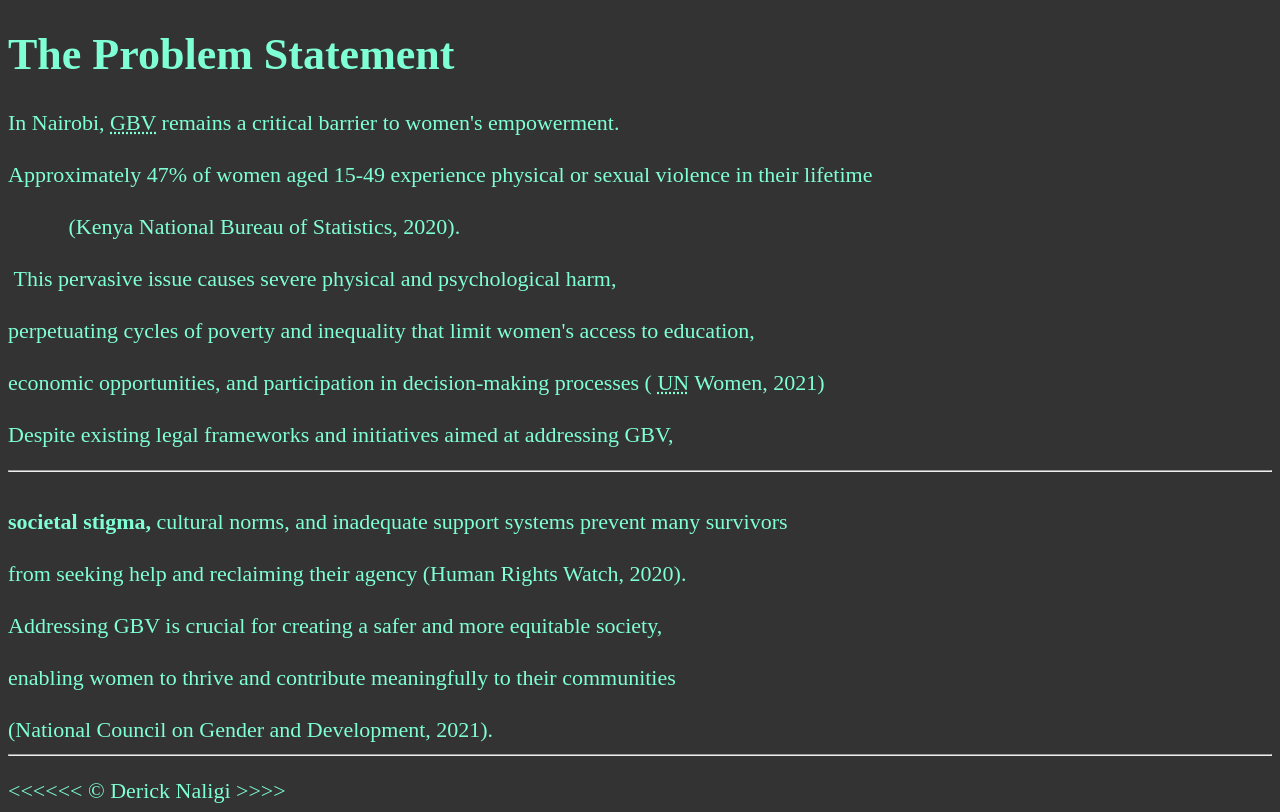
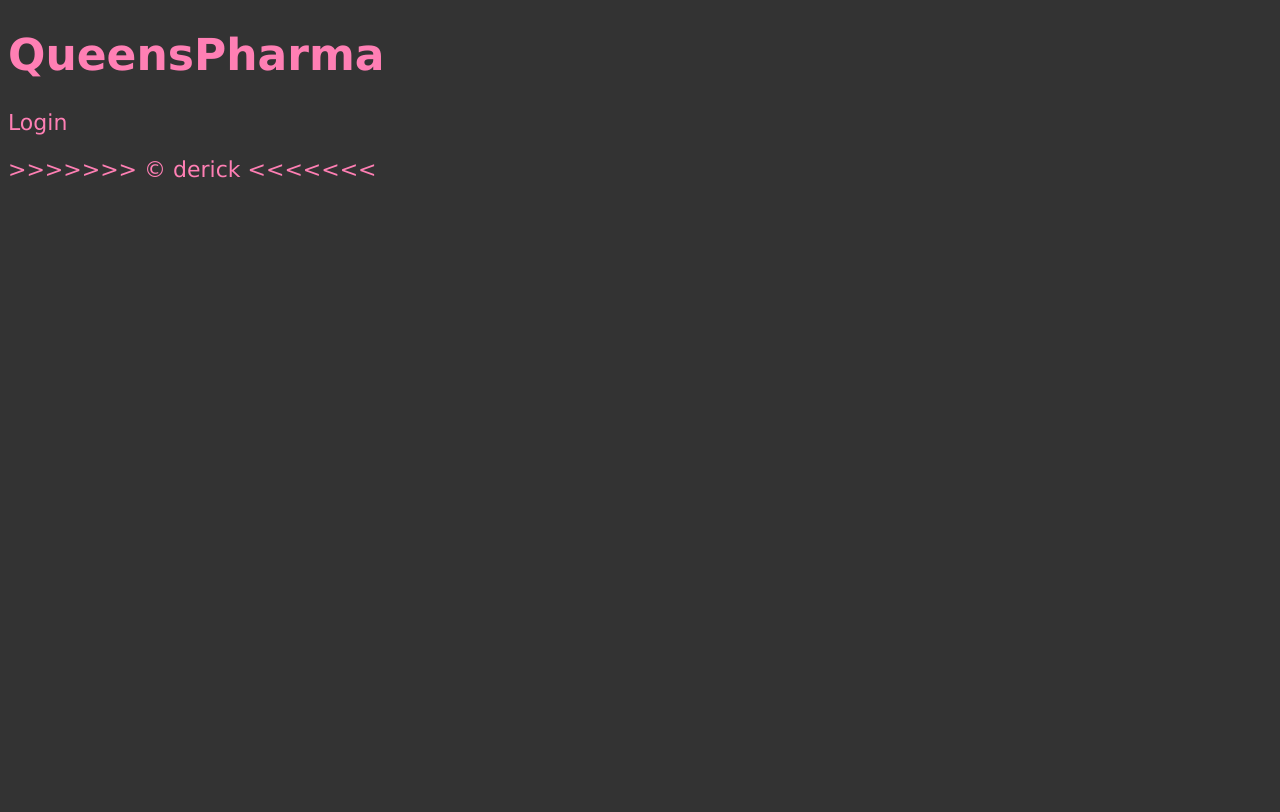
Before and after one commit to dericknaligi/index.html, a plain HTML site: page index.html in a window 1280 px wide. Drawn offline with Linux system fonts and the light colour scheme.

Commit message:
queenspharma

```diff
--- a/index.html
+++ b/index.html
@@ -1,30 +1,17 @@
 <!DOCTYPE html>
-<html lang="en">
+<html lang="EN">
     <head>
-                    <meta charset="UFT-8">
-                              <meta name="author" content="Derick Chahasi">
-                                           <meta name="desription" content="my first ever web">
-                                       <link rel="icon" href="baloon.png.HEIC" type="image/x-icon">
-                        <title>TheHighFlayer</title>
-                                                    <link rel="stylesheet" href="main.css" type="text/css">
+        <meta charset="UFT-8">
+        <meta name="author" content="derick">
+         <meta name="description" content="my firs html static web page">
+         <link rel="stylesheet" href="main.css">
+         <link rel="icon" href="baloon.png.HEIC">
+        <title>queensPharma</title>
     </head>
     <body>
-        <h1>The Problem Statement</h1>
-        <p>In Nairobi, <abbr title="gender-based violence">GBV</abbr> remains a critical barrier to women's  empowerment. <br>
-            <br> Approximately 47% of women aged 15-49 experience physical or sexual violence in their lifetime <br>
-        <br>&nbsp;&nbsp;&nbsp;&nbsp;&nbsp;&nbsp;&nbsp;&nbsp;&nbsp;&nbsp;&nbsp;(Kenya National Bureau of Statistics, 2020). <br>
-        <br> &nbsp;This pervasive issue causes severe physical and psychological harm,<br>
-        <br> perpetuating cycles of poverty and inequality that limit women's access to education,<br>
-        <br> economic opportunities, and participation in decision-making processes ( <abbr title="United Nations">UN</abbr> Women, 2021) <br>
-    <br>Despite existing legal frameworks and initiatives aimed at addressing GBV,<br>
-    <hr>
-    <br> <strong> societal stigma,</strong> cultural norms, and inadequate support systems prevent many survivors <br>
-    <br> from seeking help and reclaiming their agency (Human Rights Watch, 2020). <br>
-    <br> Addressing GBV is crucial for creating a safer and more equitable society,<br>
-    <br> enabling women to thrive and contribute meaningfully to their communities <br>
-    <br> (National Council on Gender and Development, 2021).  <br>
-    <hr>
- </p>
- &lt;&lt;&lt;&lt;&lt;&lt; &copy; Derick Naligi &gt;&gt;&gt;&gt;
+        <h1 id="myH1"></h1>
+        <p id="myP"></p>
+        <script src="index.js"></script>
     </body>
+    &gt;&gt;&gt;&gt;&gt;&gt;&gt; &copy; derick &lt;&lt;&lt;&lt;&lt;&lt;&lt;
 </html>
--- /dev/null
+++ b/index.js
@@ -0,0 +1,8 @@
+console.log("HELLO");
+console.log("this is my web page")
+document.getElementById("myH1").textContent= "QueensPharma ";
+document.getElementById("myP").textContent = "Login"
+let age = 25;
+let price = 455.66;
+let gpa = 23;
+console.log("Your are", age  )
--- a/main.css
+++ b/main.css
@@ -3,5 +3,6 @@ html{
 }
 body{
     background-color: #333;
-    color: #7fffd4;
+    color: #ff7fb4;
+    font-family: Verdana, Geneva, Tahoma, sans-serif;
 }
```
Also changed, not shown: 1 other file.
